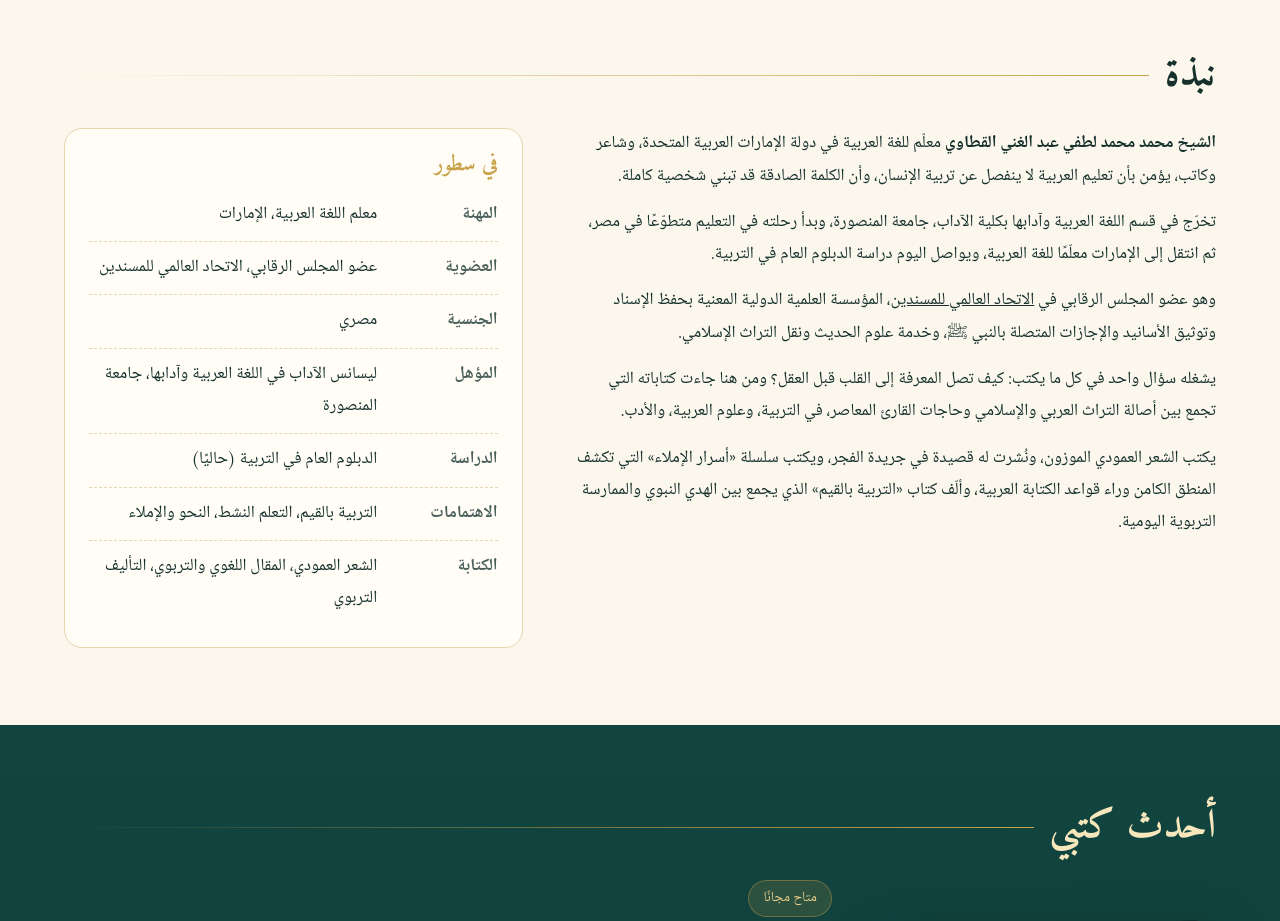
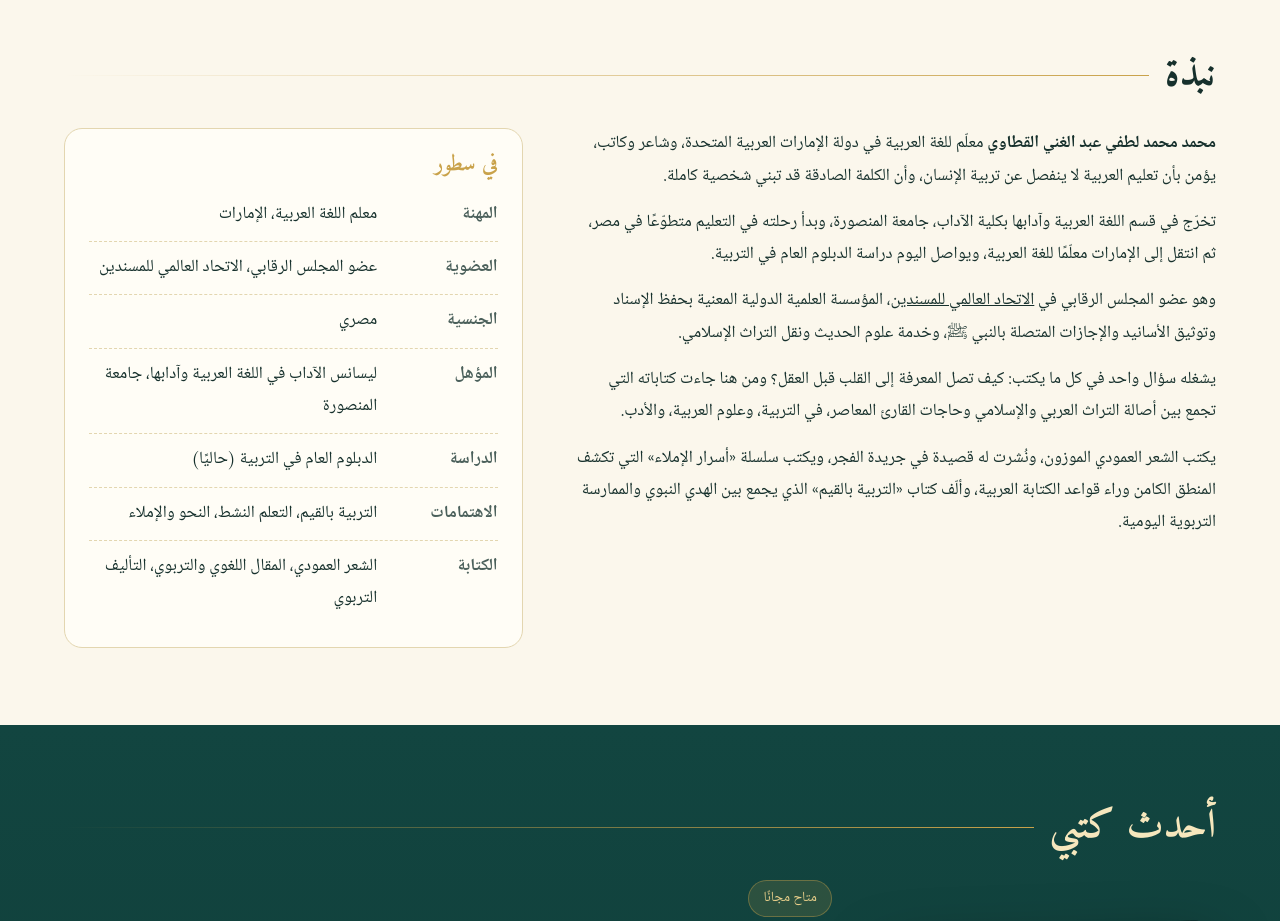
Before and after one commit to katawey/katawey.github.io, a plain HTML site: page index.html in a window 1280 px wide. Shown: the part 860-1781 px from the top of the page. Drawn offline with Linux system fonts and the light colour scheme.

Commit message:
Add files via upload

```diff
--- a/index.html
+++ b/index.html
@@ -160,7 +160,7 @@ footer b{color:var(--ivory);font-family:Amiri;font-size:18px}
     <div class="head"><h2>نبذة</h2><span class="orn"></span></div>
     <div class="about">
       <div>
-        <p><strong>الشيخ محمد محمد لطفي عبد الغني القطاوي</strong> معلّم للغة العربية في دولة الإمارات العربية المتحدة، وشاعر وكاتب، يؤمن بأن تعليم العربية لا ينفصل عن تربية الإنسان، وأن الكلمة الصادقة قد تبني شخصية كاملة.</p>
+        <p><strong>محمد محمد لطفي عبد الغني القطاوي</strong> معلّم للغة العربية في دولة الإمارات العربية المتحدة، وشاعر وكاتب، يؤمن بأن تعليم العربية لا ينفصل عن تربية الإنسان، وأن الكلمة الصادقة قد تبني شخصية كاملة.</p>
         <p>تخرّج في قسم اللغة العربية وآدابها بكلية الآداب، جامعة المنصورة، وبدأ رحلته في التعليم متطوّعًا في مصر، ثم انتقل إلى الإمارات معلّمًا للغة العربية، ويواصل اليوم دراسة الدبلوم العام في التربية.</p>
         <p>وهو عضو المجلس الرقابي في <a href="https://musnidin.org" style="color:inherit">الاتحاد العالمي للمسندين</a>، المؤسسة العلمية الدولية المعنية بحفظ الإسناد وتوثيق الأسانيد والإجازات المتصلة بالنبي ﷺ، وخدمة علوم الحديث ونقل التراث الإسلامي.</p>
         <p>يشغله سؤال واحد في كل ما يكتب: كيف تصل المعرفة إلى القلب قبل العقل؟ ومن هنا جاءت كتاباته التي تجمع بين أصالة التراث العربي والإسلامي وحاجات القارئ المعاصر، في التربية، وعلوم العربية، والأدب.</p>
```
